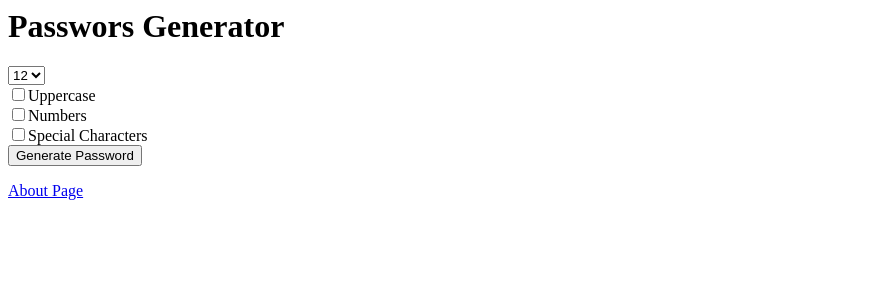
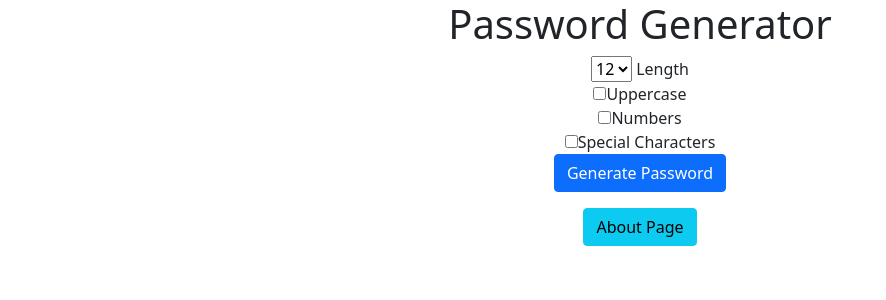
Before and after one commit to gerardnaughton7/password_generator, a Django app: page / in a window 1280 px wide. Shown: the top 300 px of the page, without its empty margins (0-886 px from the left). Run offline with Django 3.2, Linux system fonts and the light colour scheme.

Commit message:
Finished Password generator, Tidied up the the html and added bootstrap

```diff
--- a/generator/templates/generator/home.html
+++ b/generator/templates/generator/home.html
@@ -1,4 +1,10 @@
-<h1>Passwors Generator</h1>
+<!--Home Page-->
+
+<link href="https://cdn.jsdelivr.net/npm/bootstrap@5.1.3/dist/css/bootstrap.min.css" rel="stylesheet" integrity="sha384-1BmE4kWBq78iYhFldvKuhfTAU6auU8tT94WrHftjDbrCEXSU1oBoqyl2QvZ6jIW3" crossorigin="anonymous">
+
+<div class="container text-center">
+
+    <h1>Password Generator</h1>
 
     <form action="{% url 'password' %}">
 
@@ -12,7 +18,7 @@
             <option value="12" selected="selected">12</option>
             <option value="13">13</option>
             <option value="14">14</option>
-    </select>
+        </select> Length
         <br>
         <input type="checkbox" name="uppercase">Uppercase
         <br>
@@ -21,9 +27,10 @@
         <input type="checkbox" name="special">Special Characters
         <br>
 
-    <input type="submit" value="Generate Password">
+        <input type="submit" value="Generate Password" class="btn btn-primary">
 
 
     </form>
 
-<a href="{% url 'about' %}">About Page</a>
+    <a href="{% url 'about' %}" class="btn btn-info">About Page</a>
+</div>
--- a/generator/views.py
+++ b/generator/views.py
@@ -3,6 +3,7 @@
 import random
 
 # Create your views here.
+# Pass values and generate methods here
 
 def home (request):
     return render(request, 'generator/home.html', {'password': 'jdshkjsah'})
--- a/password_generator/urls.py
+++ b/password_generator/urls.py
@@ -16,6 +16,7 @@
 from django.urls import path
 from generator import views
 
+# Add URL Paths
 urlpatterns = [
     path('', views.home , name = 'home'),
     path('about/', views.about , name = 'about'),
```
Also changed, not shown: generator/templates/generator/about.html (+7 -1 lines), generator/templates/generator/password.html (+9 -3 lines). Lines whose indentation alone changed are shown as unchanged.
